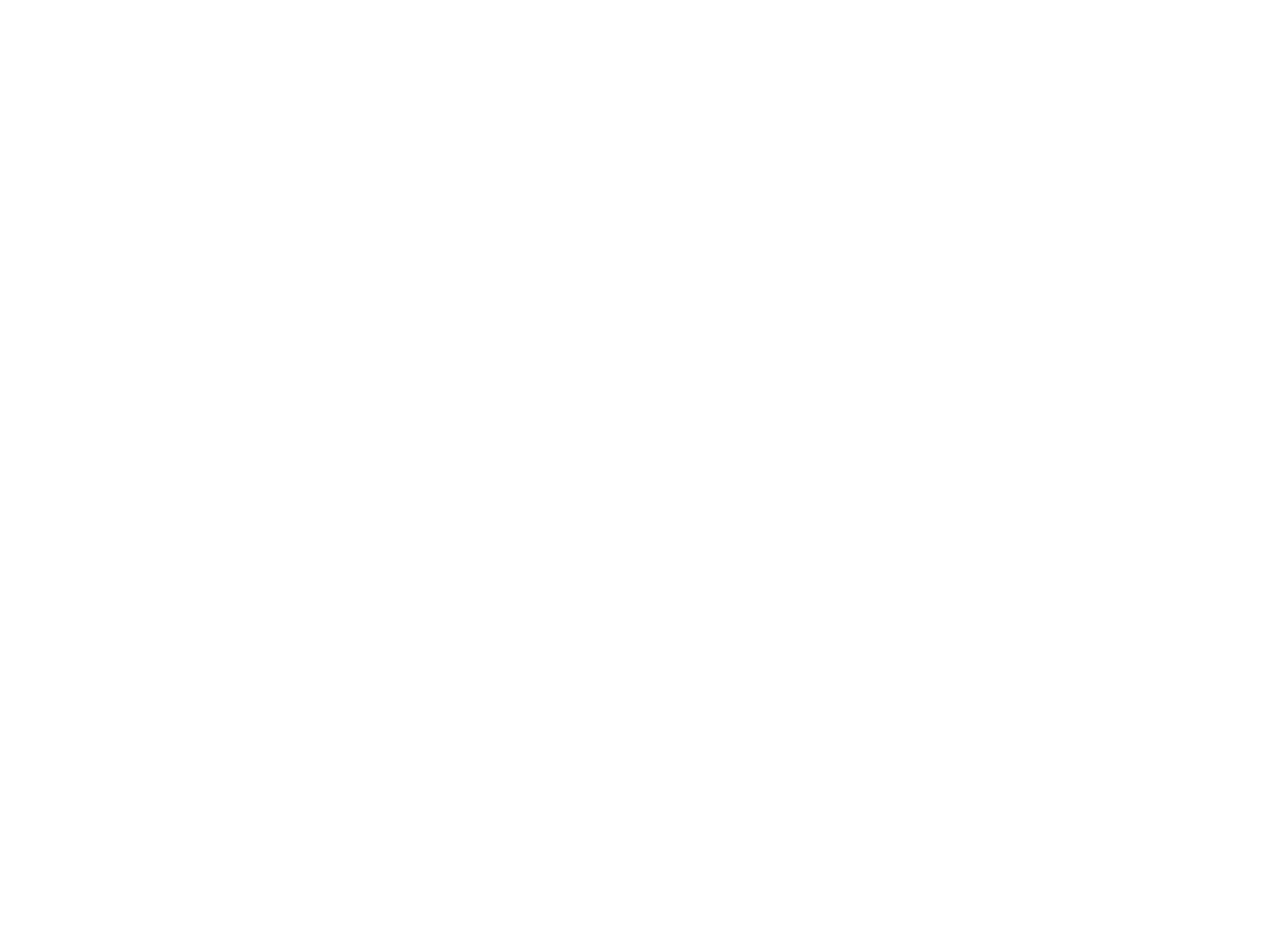
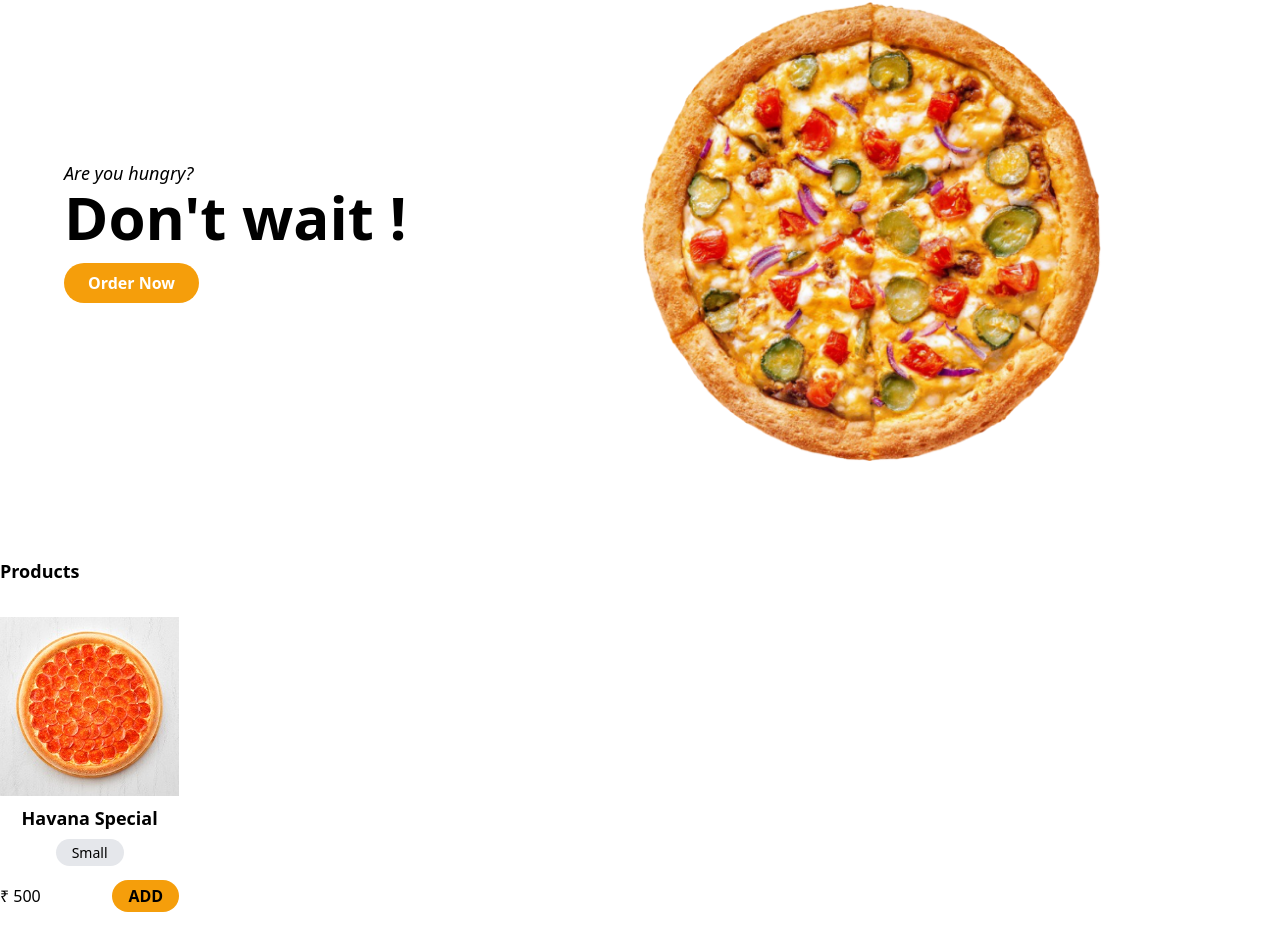
Before and after one commit to Faizanshaikh12/react-cart, a JavaScript app: page / in a window 1280 px wide. Shown: the part 140-1090 px from the top of the page. Before the commit the page ends 800 px from the top, so only its background shows below. Built offline with nearby package versions, Linux system fonts and the light colour scheme.

Commit message:
Home Set the Title & Pizza Images or Continue the fetching apis..

```diff
--- a/src/App.js
+++ b/src/App.js
@@ -1,7 +1,8 @@
 import { BrowserRouter as Router, Switch, Route } from "react-router-dom";
 import Home from "./pages/Home";
-import About from "./pages/About";
 import Navigation from "./components/Navigation";
+import Products from "./pages/Products";
+import Cart from "./pages/Cart";
 
 const App = () => {
     return(
@@ -10,7 +11,8 @@ const App = () => {
                 <Navigation />
                 <Switch>
                     <Route path="/" component={Home} exact></Route>
-                    <Route path="/about" component={About}></Route>
+                    <Route path="/products" component={Products}></Route>
+                    <Route path="/cart" component={Cart}></Route>
                 </Switch>
             </Router>
         </>
--- a/src/components/Navigation.js
+++ b/src/components/Navigation.js
@@ -20,7 +20,7 @@ const Navigation = () => {
                         <Link to="/cart">
                             <div style={cartStyle}>
                                 <span>10</span>
-                                <img className="ml-2" src="/images/cart.png" alt="cart"/>
+                                <img className="ml-2" src="/images/cart.png" alt="cart-icon"/>
                             </div>
                         </Link>
                     </li>
--- /dev/null
+++ b/src/components/Pro.js
@@ -0,0 +1,14 @@
+import Product from "./Product";
+
+const Products = () => {
+    return (
+        <div className="container mx-auto pb-24">
+            <h1 className="text-lg font-bold my-8">Products</h1>
+            <div className="grid grid-cols-5 my-8 gap-24">
+                <Product />
+            </div>
+        </div>
+    )
+}
+
+export default Products
--- /dev/null
+++ b/src/components/Product.js
@@ -0,0 +1,19 @@
+const Product = () => {
+    return(
+        <div>
+            <img src="/images/peproni.png" alt="Pizza"/>
+            <div className="text-center">
+                <h2 className="text-lg font-bold py-2">Havana Special</h2>
+                <span className="bg-gray-200 py-1 rounded-full text-sm px-4">Small</span>
+            </div>
+            <span>
+                        <div className="flex justify-between items-center mt-4">
+                            <span>₹ 500</span>
+                            <button className="bg-yellow-500 py-1 px-4 rounded-full font-bold">ADD</button>
+                        </div>
+                    </span>
+        </div>
+    )
+}
+
+export default Product
--- a/src/pages/About.js
+++ /dev/null
@@ -1,6 +0,0 @@
-
-const About = () => {
-    return <p>Welcome to about page</p>
-}
-
-export default About
--- /dev/null
+++ b/src/pages/Cart.js
@@ -0,0 +1,8 @@
+const Cart = () => {
+    return(
+        <div>
+            This is Cart PAge
+        </div>
+    )
+}
+export default Cart
--- a/src/pages/Home.js
+++ b/src/pages/Home.js
@@ -1,6 +1,29 @@
+import Products from "../components/Pro";
 
 const Home = () => {
-    return <p>Welcome to home page</p>
+    return (
+        <>
+            <div className="hero p-16">
+                <div className="container mx-auto flex items-center justify-between">
+                    <div className="w-1/2">
+                        <h6 className="text-lg"><em>Are you hungry?</em></h6>
+                        <h1 className="text-3xl md:text-6xl font-bold">Don't wait !</h1>
+                        <button
+                            className="px-6 py-2 rounded-full text-white font-bold mt-4 bg-yellow-500
+                        hover:bg-yellow-600">Order Now
+                        </button>
+                    </div>
+                    <div className="w-1/2">
+                        <img className="w-4/5" src="/images/pizza.png" alt="Pizza"/>
+                    </div>
+                </div>
+            </div>
+
+            <div className="pb-24">
+                <Products />
+            </div>
+        </>
+    )
 }
 
 export default Home
--- /dev/null
+++ b/src/pages/Products.js
@@ -0,0 +1,10 @@
+
+const Products = () => {
+    return(
+        <div>
+            this is product Page
+        </div>
+    )
+}
+
+export default Products
```
Also changed, not shown: 1 other file (tests, documents, lock files or other folders).
